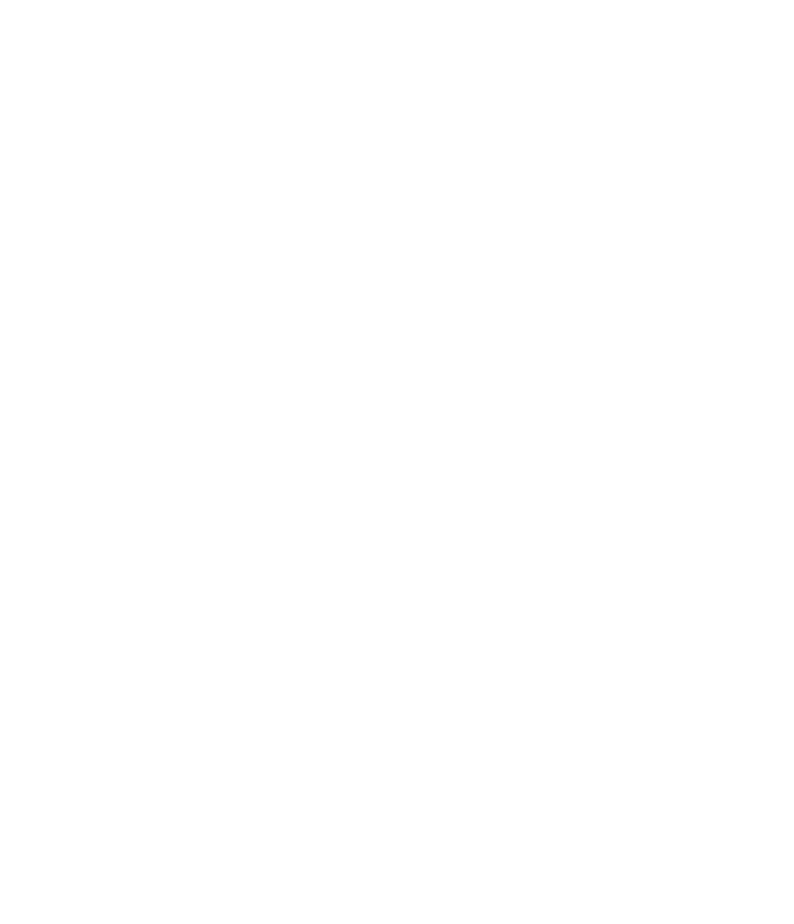
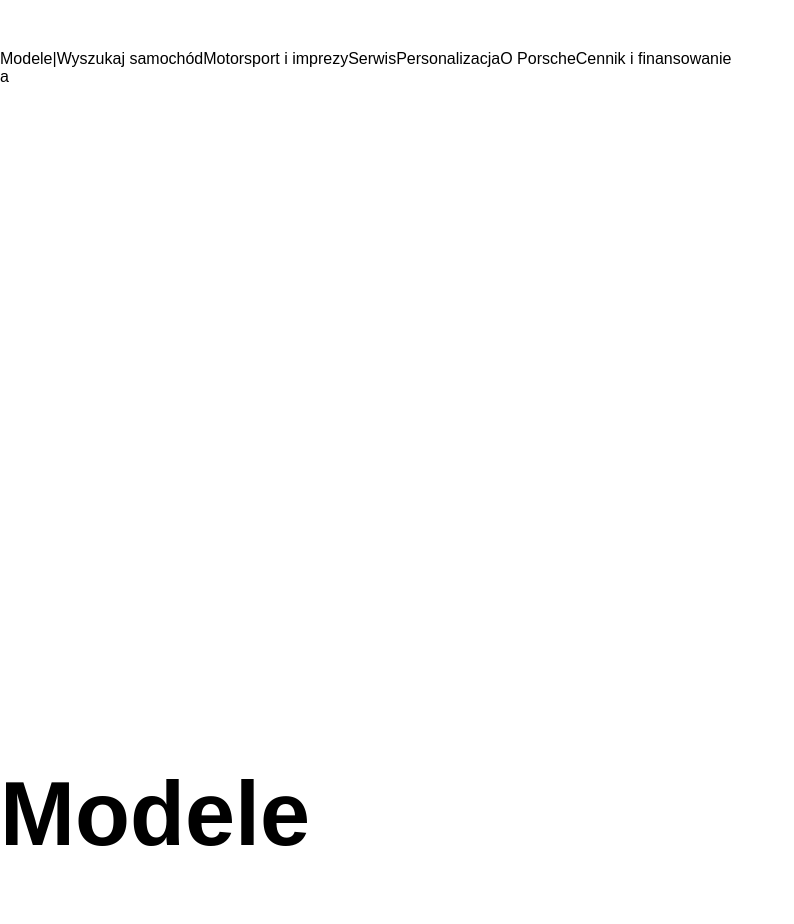
Before and after one commit to turek979/Porsche_website_clone, a plain HTML site: page src/index.html in a window 1280 px wide. Shown: the whole page, without its empty margins (0-794 px from the left). Before the commit the page ends 800 px from the top, so only its background shows below. Drawn offline with Linux system fonts and the light colour scheme.

Commit message:
html and css changes

```diff
--- a/src/index.html
+++ b/src/index.html
@@ -4,10 +4,26 @@
     <meta charset="UTF-8">
     <meta name="viewport" content="width=device-width, initial-scale=1.0">
     <title>Porsche Polska - Oficjalna strona Porsche w Polsce</title>
-    <link rel="stylesheet" href="styl.css" type="css">
-    <link rel="icon" href="/img/Porsche-logo.svg" type="png">
+    <link rel="stylesheet" href="styl.css" type="text/css">
+    <link rel="icon" href="/img/porsche-icon.png" type="png">
 </head>
 <body>
-
+    <div class="nav-bar-icon">
+        <!-- <a href="index.html"><img src="/img/porsche-svg.svg"></a> -->
+    </div>
+    <div class="nav-bar-menu">
+        <div>Modele</div>
+        <div>|</div>
+        <div>Wyszukaj samochód</div>
+        <div>Motorsport i imprezy</div>
+        <div>Serwis</div>
+        <div>Personalizacja</div>
+        <div>O Porsche</div>
+        <div>Cennik i finansowanie</div>
+    </div>
+    <div class="image-carrouselle">
+        a
+    </div>
+    <div class="headings"><h2>Modele</h2></div>
 </body>
 </html>
--- a/src/styl.css
+++ b/src/styl.css
@@ -0,0 +1,25 @@
+body{
+    margin: 0;
+    display: grid;
+    font-family: sans-serif;
+    background-color: #fff;
+}
+.nav-bar-icon{
+    height: 50px;
+}
+.nav-bar-icon img{
+    width: 20%;
+}
+.nav-bar-menu{
+    display: flex;
+    font-size: 16px;
+    font-weight: 400;
+}
+.image-carrouselle{
+    height: 635px;
+}
+.headings{
+    font-size: 60px;
+    line-height: 72px;
+    font-weight: 100;
+}
```
Also changed, not shown: img/porsche-icon.png (added).
